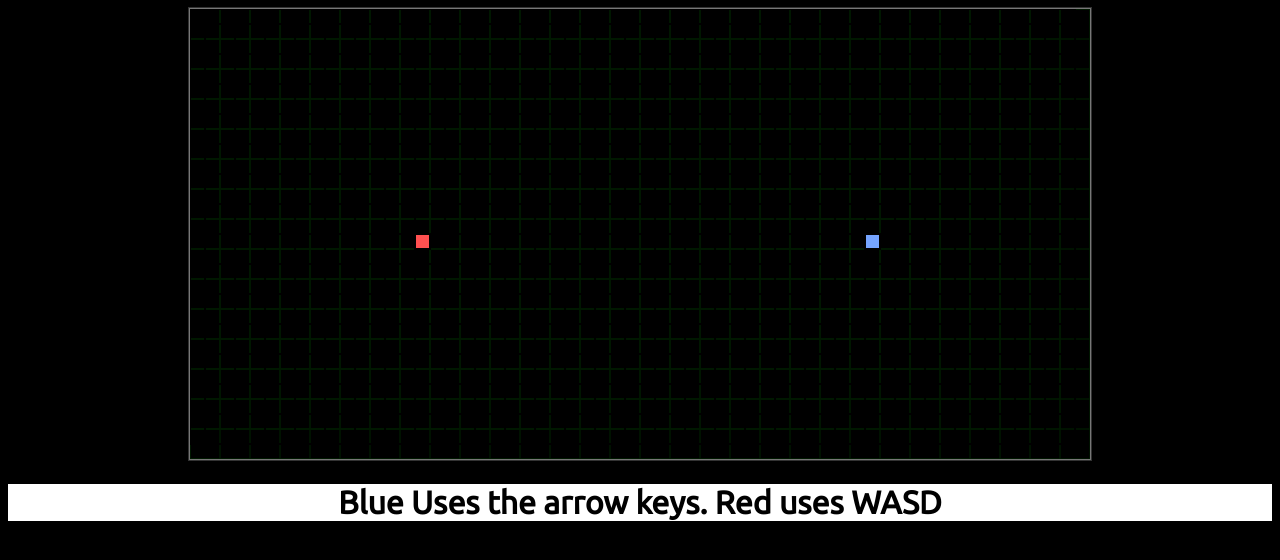
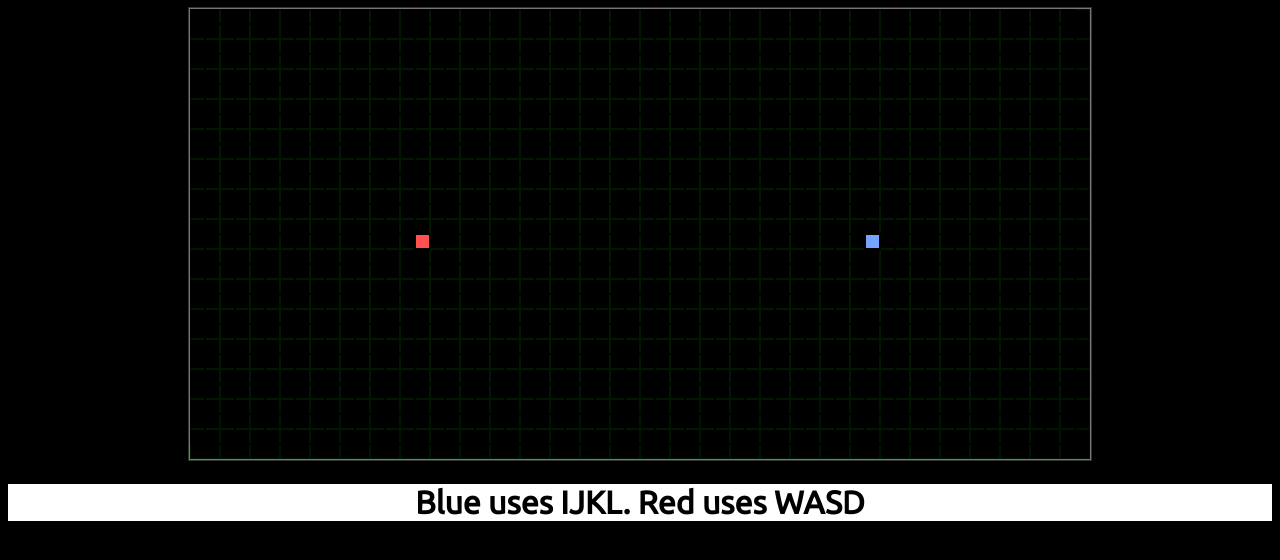
Before and after one commit to 1000dimensions/smallmanstron, a plain HTML site: page index.html in a window 1280 px wide. Drawn offline with Linux system fonts and the light colour scheme.

Commit message:
Changed instruction

```diff
--- a/index.html
+++ b/index.html
@@ -8,7 +8,7 @@
 	<body>
 		<canvas id = "tron", height = '450px', width = '900px'></canvas>
 		<script type "text/javascript" src="smallman'stron.js"></script>
-		<h1 id = "instructions">Blue Uses the arrow keys. Red uses WASD</h1>
+		<h1 id = "instructions">Blue uses IJKL. Red uses WASD</h1>
 
 	</body>
 </html>
```
